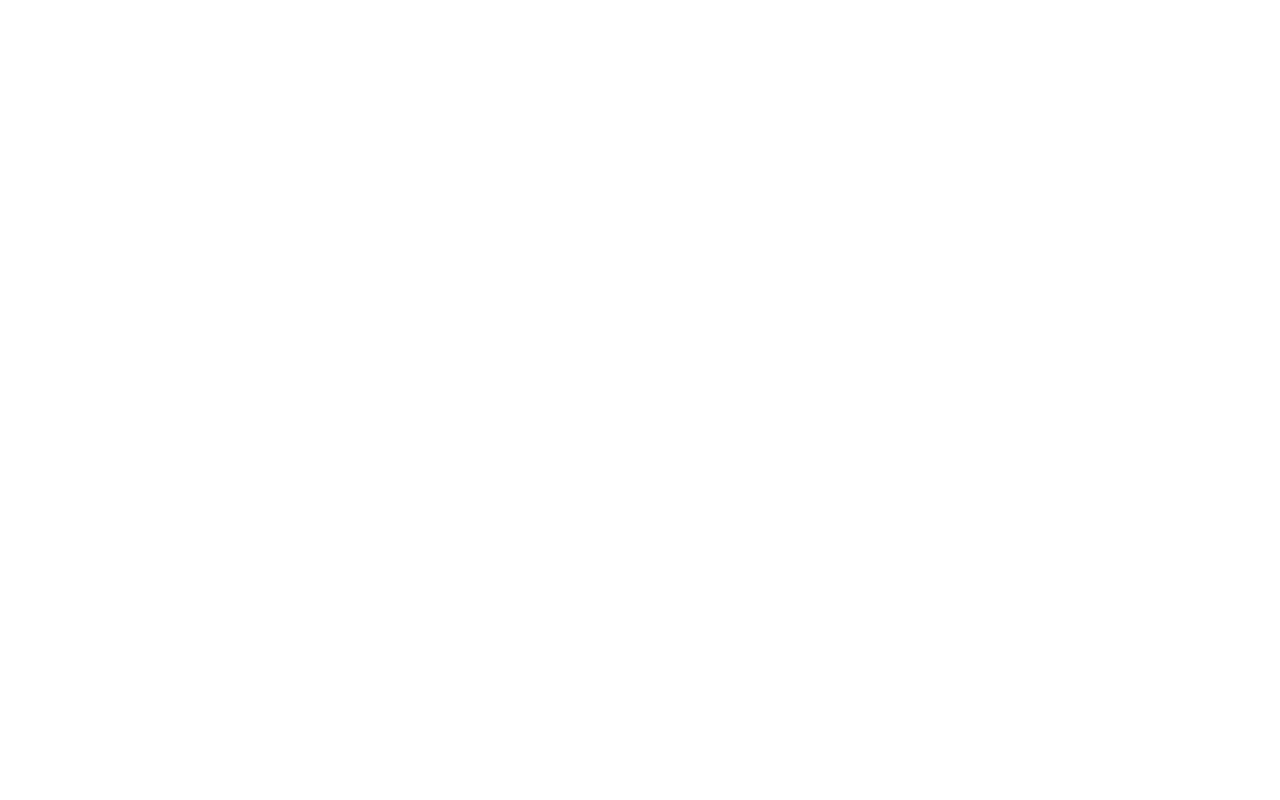
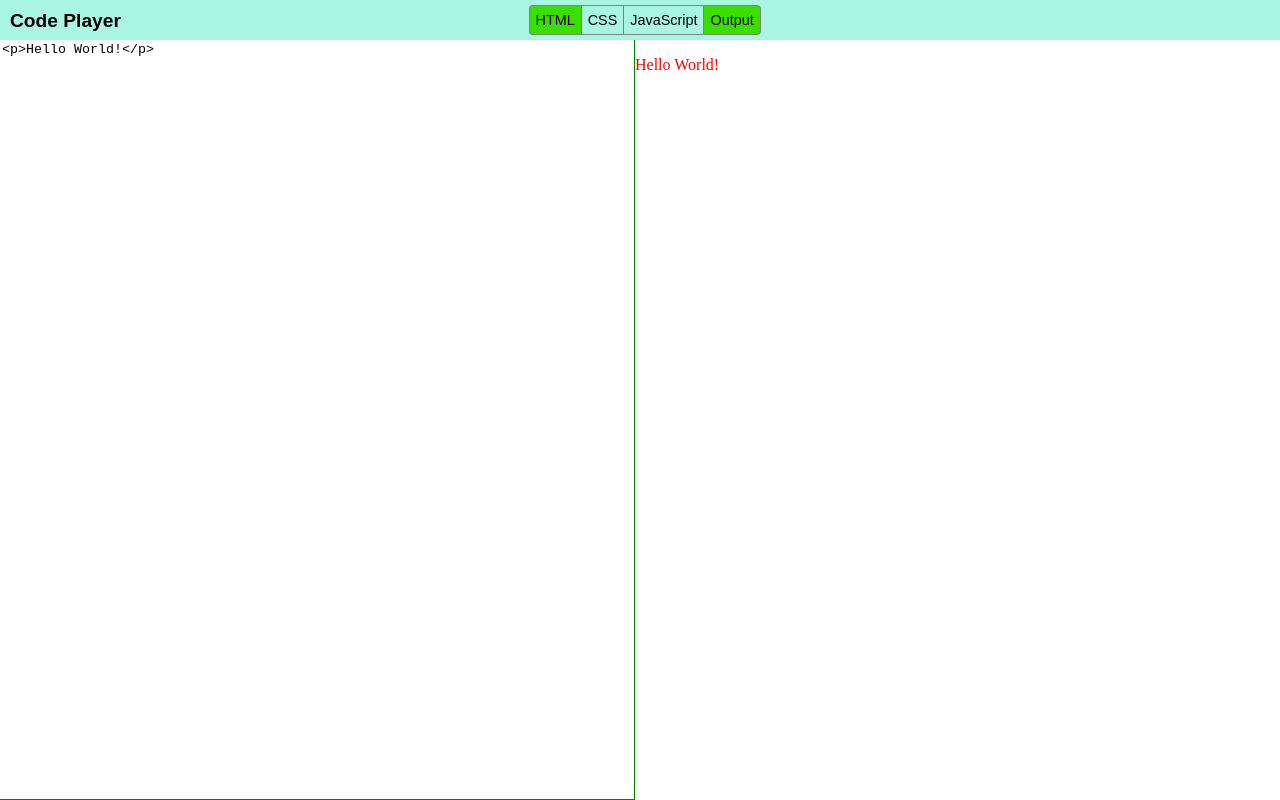
Before and after one commit to crash0283/MyWebsites, a plain HTML site: page 4.JQuery/codePlayer.html in a window 1280 px wide. Drawn offline with nearby package versions, Linux system fonts and the light colour scheme.

Commit message:
completed code player site

```diff
--- a/4.JQuery/codePlayer.html
+++ b/4.JQuery/codePlayer.html
@@ -4,7 +4,71 @@
     <meta charset="utf=8">
     <style>
 
+      body {
+        font-family: sans-serif;
+        padding: 0;
+        margin: 0;
+      }
+      #header {
+        width: 100%;
+        background-color: #A9F5E1;
+        padding: 5px;
+        height: 30px;
+      }
+      #logo {
+        float: left;
+      }
+      #logo {
+        float: left;
+        font-weight: bold;
+        font-size: 120%;
+        padding: 5px 5px;
 
+      }
+      #buttonContainer {
+        width: 233px;
+        margin: 0 auto;
+      }
+      .toggleButton {
+        float: left;
+        border: 1px solid grey;
+        border-right: none;
+        padding: 6px;
+        font-size: 90%;
+
+      }
+      #html {
+        border-top-left-radius: 4px;
+        border-bottom-left-radius: 4px;
+      }
+      #output {
+        border-right: 1px solid grey;
+        border-top-right-radius: 4px;
+        border-bottom-right-radius: 4px;
+      }
+      .active {
+        background-color: #3ADF00;
+      }
+
+      .highlightButton {
+        background-color: lightgrey;
+      }
+      textarea {
+        resize: none;
+        border-top: none;
+        border-color: green;
+      }
+      .panel {
+        float: left;
+        width: 50%;
+        border-left: none;
+      }
+      iframe {
+        border: none;
+      }
+      .hidden {
+        display: none;
+      }
 
     </style>
 
@@ -12,19 +76,82 @@
     <link rel="stylesheet" href="https://ajax.googleapis.com/ajax/libs/jqueryui/1.11.4/themes/start/jquery-ui.css">
     <script src="https://ajax.googleapis.com/ajax/libs/jqueryui/1.11.4/jquery-ui.min.js"></script>
 
+  </head>
+  <body>
+
+    <div id="header" >
+
+      <div id="logo" >
+        Code Player
+      </div>
+
+      <div id="buttonContainer" >
+
+        <div class="toggleButton active" id="html" >HTML</div>
+        <div class="toggleButton" id="css" >CSS</div>
+        <div class="toggleButton" id="javascript" >JavaScript</div>
+        <div class="toggleButton active" id="output" >Output</div>
+
+      </div>
+
+    </div>
+
+    <div id="bodyContainer" >
+
+      <textarea id="htmlPanel" class="panel" ><p>Hello World!</p></textarea>
+      <textarea id="cssPanel" class="panel hidden" >p {color: red;}</textarea>
+      <textarea id="javascriptPanel" class="panel hidden" >alert("Hello!");</textarea>
+
+      <iframe id="outputPanel" class="panel" ></iframe>
+
+    </div>
+
     <script type="text/javascript">
 
+    function updateOutput() {
 
+      $("#outputPanel").contents().find("html").html("<html><head><style type='text/css'>" + $("#cssPanel").val() + "</style></head><body>" + $("#htmlPanel").val() + "</body></html>");
 
+      document.getElementById("outputPanel").contentWindow.eval($("#javascriptPanel").val());
+
+      }
+
+      $(".toggleButton").hover(function() {
+
+        $(this).addClass("highlightButton");
+
+      },
+      function() {
+
+        $(this).removeClass("highlightButton");
+
+      });
+
+      $(".toggleButton").click(function() {
+        $(this).toggleClass("active");
+        $(this).removeClass("highlightButton");
+
+        var panelId = $(this).attr("id") + "Panel";
+        $("#" + panelId).toggleClass("hidden");
+
+        var numOfActivePanels = 4 - $(".hidden").length;
+
+        $(".panel").width(($(window).width() / numOfActivePanels) - 10);
+
+      });
+
+      updateOutput();
+
+      $(".panel").height($(window).height() - $("#header").height() - 15);
+      $(".panel").width(($(window).width() / 2)- 10);
+
+      $("textarea").on('change keyup paste', function() {
+
+        updateOutput();
+
+      });
 
     </script>
 
-  </head>
-  <body>
-
-
-
-
-
   </body>
 </html>
```
